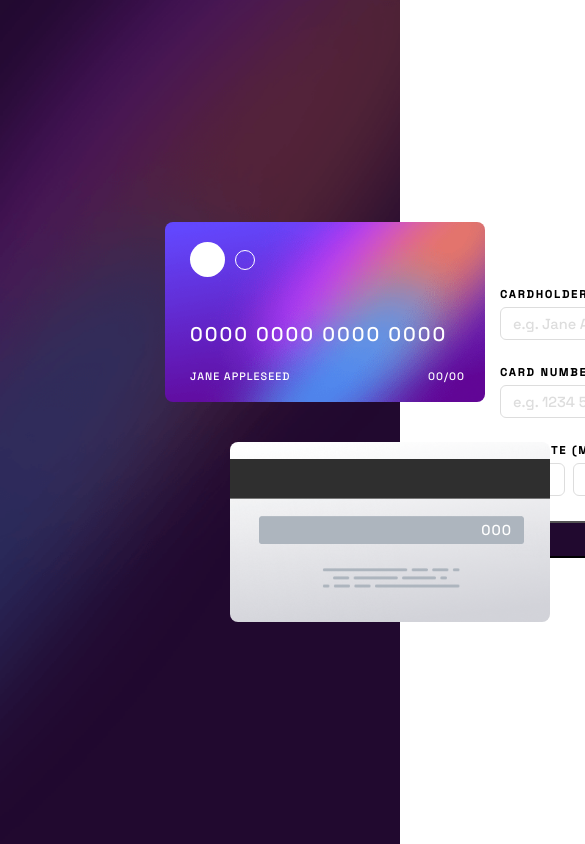
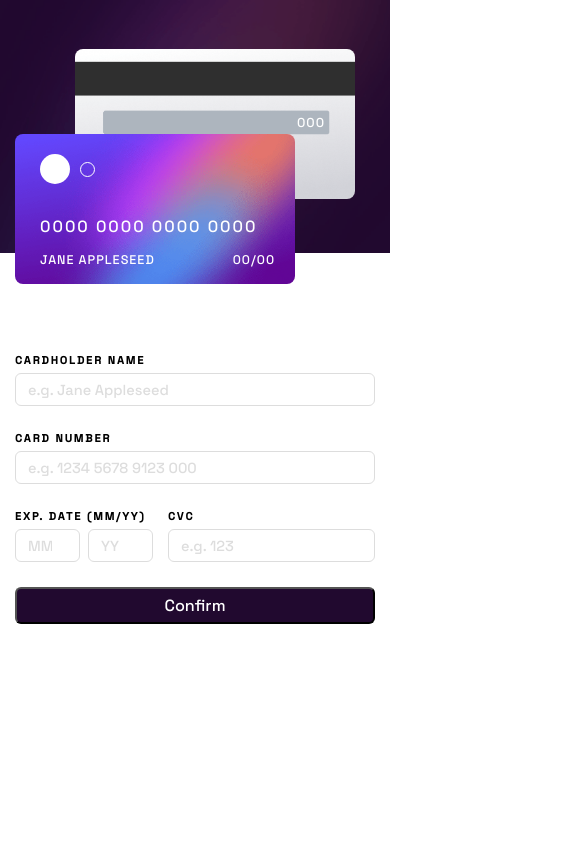
Before and after one commit to Rafael-Arruda/Interactive-card-details, a plain HTML site: page index.html in a window 390 px wide. Shown: the top 844 px of the page, 585 px wide, since content can reach past the window. Drawn offline with Linux system fonts and the light colour scheme.

Commit message:
feat: design mobile

```diff
--- a/style.css
+++ b/style.css
@@ -181,3 +181,69 @@ form {
     font-size: 0.9em;
     cursor: pointer;
 }
+
+@media(max-width: 1200px) {
+    article {
+        flex-direction: column;
+    }
+
+    aside {
+        background-image: url('./images/bg-main-mobile.png');
+        height: 30vh;
+        width: 100%;
+        max-width: none;
+        flex-direction: column-reverse;
+    }
+
+    .filled-ball {
+        width: 30px;
+        height: 30px;
+    }
+    .empty-ball {
+        width: 15px;
+        height: 15px;
+    }
+
+    .card-number {
+        top: 80px;
+    }
+    .card-name, .card-date {
+        top: 112px;
+    }
+    .card-cvc {
+        top: 62px;
+        right: 30px;
+    }
+
+    .card-number span,
+    .card-cvc {
+        font-size: 0.9em;
+    }
+    .card-name span,
+    .card-date span {
+        font-size: 0.7em;
+    }
+
+    .front-card, .back-card {
+        width: 280px;
+        height: 150px;
+    }
+
+    .front-card {
+        margin-left: -80px;
+        margin-bottom: -80px;
+        z-index: 999;
+    }
+
+    .back-card {
+        margin-bottom: -105px;
+        margin-left: 40px;
+    }
+
+    .form-container {
+        height: auto;
+        margin-top: 100px;
+        margin-left: 0;
+        padding: 0 15px;
+    }
+}
```
Also changed, not shown: script.js (added).
